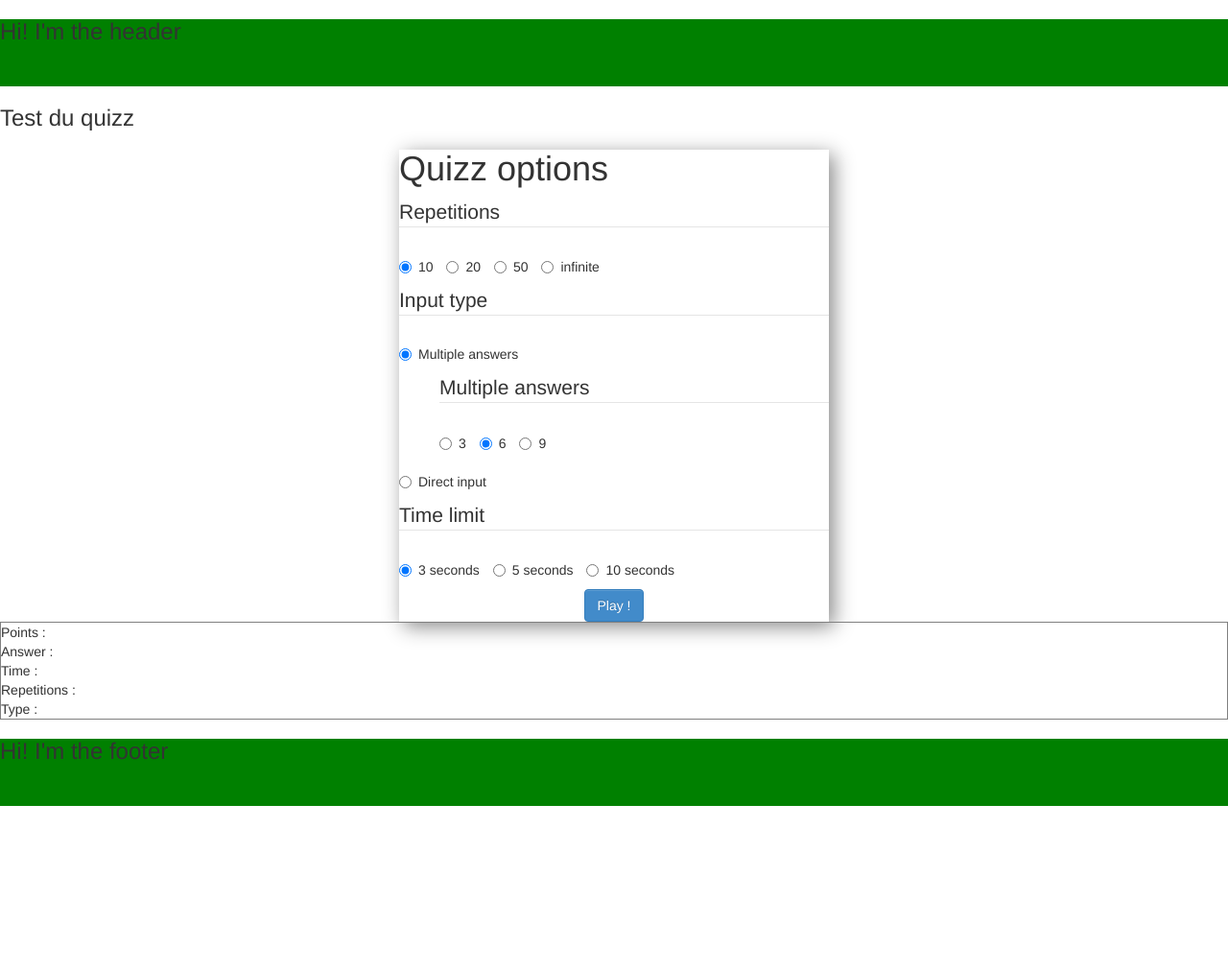
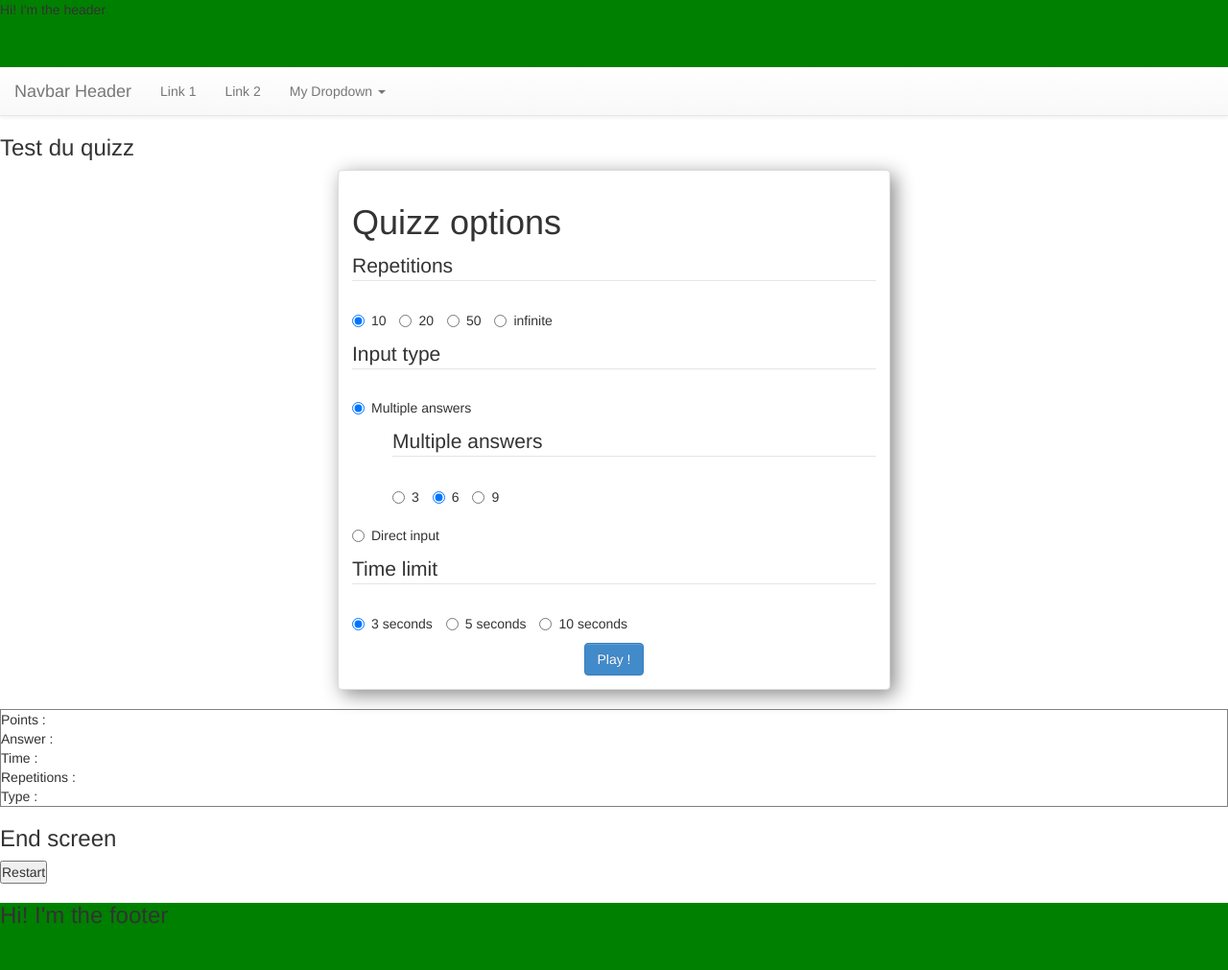
Before and after one commit to lnyaki/jboost, a CodeIgniter app: page /index.php/test/quizz in a window 1280 px wide. Shown: the whole page at 96% size. Before the commit the page ends 840 px from the top, so only its background shows below. Run offline with CodeIgniter, Linux system fonts and the light colour scheme; some libraries are stand-ins or nearby versions.

Commit message:
Continuing integration of theme. Before building home page.

```diff
--- a/application/controllers/test.php
+++ b/application/controllers/test.php
@@ -7,28 +7,23 @@ class Test extends TNK_Controller {
 		//loading views
 		$data['content'] 	= $this->load->view('test/view_test_links',null,TRUE);
 		$this->title("Test page");
-		//css & javascript scripts
-		$this->add_css(base_url().'assets/css/test.css');
+
 		$this->create_page($data);
 
 	}
 
 	public function quizz(){
 		//loading views
-		$data['content'] 	= $this->load->view('test/view_quizz',null,TRUE);
+		$data['_content']	= $this->load->view('test/view_quizz',null,TRUE);
+		$data['content']	= $this->load->view('templates/content.php',$data,TRUE);
+
+		//$data['content'] 	= $this->load->view('test/view_quizz',null,TRUE);
 		$this->title("Quizz page");
 
 		//js script
 		$data['_scripts']	= $this->load->view('scripts/flashcard_game_script', null, TRUE);
-		//css & javascript scripts
-		$this->add_css(base_url().'assets/css/bootstrap-theme.min.css');
-		$this->add_css(base_url().'assets/css/bootstrap.min.css');
-		$this->add_css(base_url().'assets/css/style-blue.css');
-		$this->add_css(base_url().'assets/css/test.css');
 
-		$this->add_js(base_url().'assets/js/jquery-2.0.3.min.js');
-		$this->add_js(base_url().'assets/js/jquery-1.9.1.js');
-		$this->add_js(base_url().'assets/js/test.js');
+		$this->add_css(base_url().'assets/js/TOTO.css');
 
 		$this->create_page($data);
 	}
--- a/application/core/TNK_Controller.php
+++ b/application/core/TNK_Controller.php
@@ -1,10 +1,12 @@
 <?php
 
 class TNK_Controller extends CI_Controller{
-	private $css	= null;
-	private $js		= null;
-	private $title	= null;
-	private $script	= null;
+	private $default_css 	= null;
+	private $default_js		= null;
+	private $css			= null;
+	private $js				= null;
+	private $title			= null;
+	private $script			= null;
 
 	public function __construct(){
 		parent::__construct();
@@ -17,18 +19,46 @@ class TNK_Controller extends CI_Controller{
 		$data['_title']		= $this->title;
 		//load html head
 
-		$data['_html_header']	 = $this->import_css();
+		/*********************************************************
+		 *              add the default css
+		 *********************************************************/
+		$this->add_css(base_url().'assets/css/bootstrap-theme.min.css',true);
+		$this->add_css(base_url().'assets/css/bootstrap.min.css',true);
+		$this->add_css(base_url().'assets/css/style-blue.css',true);
+		$this->add_css(base_url().'assets/css/test.css',true);
+
+		/*********************************************************
+		 *              add the default javascript
+		 *********************************************************/
+		$this->add_js(base_url().'assets/js/jquery-2.0.3.min.js',true);
+		$this->add_js(base_url().'assets/js/bootstrap.min.js',true);
+
+		$default = TRUE;
+
+		//generate the link tags required for importing css
+		$data['_html_header']	 = $this->import_css($default). $this->import_css(!$default);
 
 		//load website header
 		$data['_site_header']	= $this->load->view('templates/header',$scripts,TRUE);
 		$data['_content'] 		= $data2['content'];
-		$data['_scripts']		 = $this->import_js();
+		$data['_scripts']		 = $this->import_js($default). $this->import_js(!$default);
 		$data['_scripts']		.= isset($data2['_scripts'])?$data2['_scripts']:'';
 		$data['_footer']		= $this->load->view('templates/footer','',TRUE);
 		$this->load->view('templates/blank_page',$data);
 	}
 
-	public function add_css($css){
+	public function add_css($css, $default = FALSE){
+		//if we must add to the default css array
+		if($default){
+			if($this->default_css!=null){
+				$this->default_css[]	= $css;
+			}
+			else{
+				$this->default_css		= array($css);
+			}
+		}
+		//if we must add to the user defined css array
+		else{
 			if($this->css!=null){
 				$this->css[]	= $css;
 			}
@@ -37,13 +67,28 @@ class TNK_Controller extends CI_Controller{
 			}
 		}
 
-	public function add_js($js){
+	}
+
+	public function add_js($js,$default = FALSE){
+		//if we must add to the default js array
+		if($default){
+			if($this->default_js!=null){
+				$this->default_js[]	= $js;
+			}
+			else{
+				$this->default_js		= array($js);
+			}
+		}
+		//if we must add to the user defined js array
+		else{
 			if($this->js!=null){
 				$this->js[]	= $js;
 			}
 			else{
 				$this->js		= array($js);
 			}
+		}
+
 	}
 
 	public function add_script($script, $language = 'js'){
@@ -60,11 +105,17 @@ class TNK_Controller extends CI_Controller{
 	}
 
 	//return link tags for importing css files
-	private function import_css(){
+	private function import_css($default = FALSE){
+		if($default){
+			$tab = $this->default_css;
+		}
+		else{
+			$tab = $this->css;
+		}
+
 		$css_content = '';
-		if(isset($this->css)){
-			$max	= count($this->css);
-			foreach($this->css as $css){
+		if(isset($tab)){
+			foreach($tab as $css){
 				$css_content .= ' <link rel="stylesheet" href="'.$css.'" />';
 			}
 		}
@@ -72,11 +123,17 @@ class TNK_Controller extends CI_Controller{
 	}
 
 	//return script tags for importing javascript files
-	private function import_js(){
+	private function import_js($default = FALSE){
+		if($default){
+			$tab = $this->default_js;
+		}
+		else{
+			$tab = $this->js;
+		}
+
 		$js_content 	= '';
-		if(isset($this->js)){
-			$max	= count($this->js);
-			foreach($this->js as $js){
+		if(isset($tab)){
+			foreach($tab as $js){
 				$js_content .= '<script src="'.$js.'"></script>';
 			}
 		}
--- /dev/null
+++ b/application/views/templates/content.php
@@ -0,0 +1,16 @@
+<div id="content">
+<?php
+	if(isset($_left_aside)){
+		echo "<aside>".$_left_aside."</aside>";
+	}
+
+	if(isset($_content)){
+		echo $_content;
+	}
+
+	if(isset($_right_aside)){
+		echo "<aside>".$_right_aside."</aside>";
+	}
+
+?>
+</div>
--- a/application/views/templates/header.php
+++ b/application/views/templates/header.php
@@ -1,4 +1,32 @@
 
-<header>
-	<h3>Hi! I'm the header</h3>
+<header id="header" class="header-full header-full-dark hidden-xs">
+	<p>Hi! I'm the header</p>
 </header>
+<nav class="navbar navbar-default navbar-static-top navbar-header-full navbar-dark" role="navigation">
+	<div class="container-fluid">
+		<div class="navbar-header">
+			<a class="navbar-brand" href="#">Navbar Header</a>
+		</div>
+		<!-- Collect the nav links, forms, and other content for toggling -->
+    <div class="collapse navbar-collapse" id="bs-example-navbar-collapse-1">
+      <ul class="nav navbar-nav">
+        <li><a href="#">Link 1</a></li>
+        <li><a href="#">Link 2</a></li>
+        <li class="dropdown">
+          <a href="#" class="dropdown-toggle" data-toggle="dropdown"> My Dropdown <span class="caret"></span></a>
+          <ul class="dropdown-menu" role="menu">
+            <li><a href="#">Anime</a></li>
+            <li><a href="#">Manga</a></li>
+            <li><a href="#">Series</a></li>
+            <li class="divider"></li>
+            <li><a href="#">Separated link</a></li>
+            <li class="divider"></li>
+            <li><a href="#">One more separated link</a></li>
+          </ul>
+        </li>
+      </ul>
+
+      </div>
+	</div>
+
+</nav>
--- a/application/views/test/view_quizz.php
+++ b/application/views/test/view_quizz.php
@@ -5,7 +5,7 @@
 	?>
 	<h3>Test du quizz</h3>
 
-	<div id="quizz_options" style="width : 35%;margin-left: auto;margin-right: auto;">
+	<div id="quizz_options" class="panel panel-default" style="width : 45%;margin-left: auto;margin-right: auto;">
 		<h1>Quizz options</h1>
 		<?php
 		$options_button	= array('id'		=> 'option_button',
--- a/assets/css/test.css
+++ b/assets/css/test.css
@@ -60,6 +60,7 @@ footer{
 
 #quizz_options{
 	box-shadow: 5px 5px 20px #888888;
+	padding : 1em;
 }
 
 .qButton{
```
Lines whose indentation alone changed are shown as unchanged.
